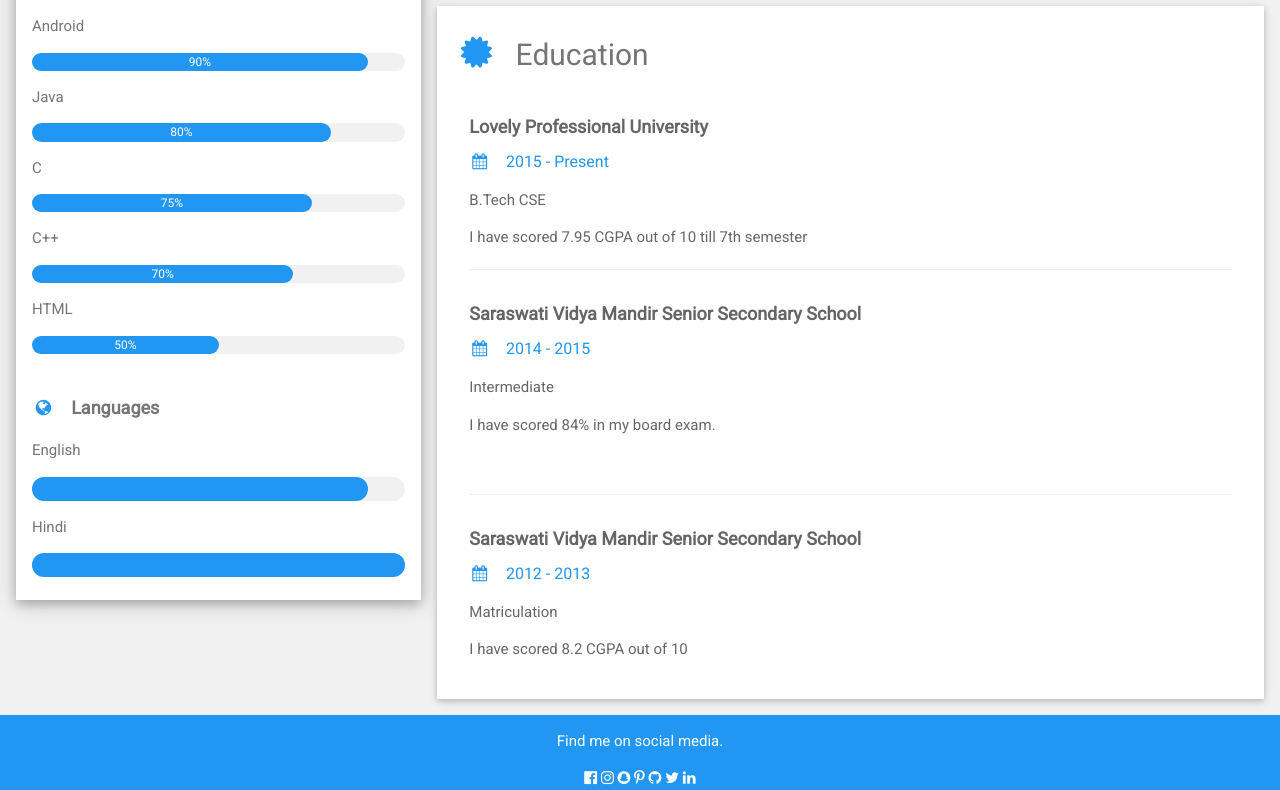
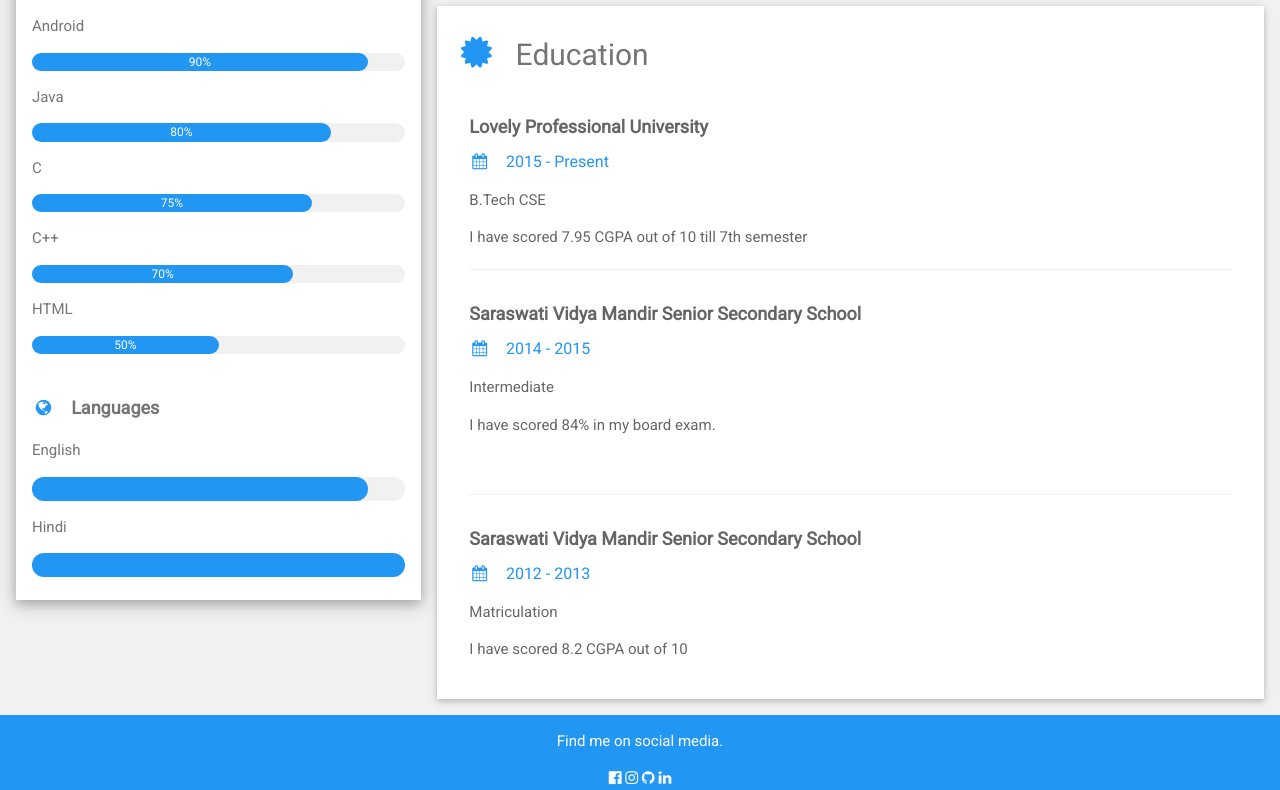
Before and after one commit to tarunmittal2012/tarunmittal2012.github.io, a plain HTML site: page index.html in a window 1280 px wide. Shown: the part 637-1427 px from the top of the page. Drawn offline with nearby package versions, Linux system fonts and the light colour scheme.

Commit message:
Update index.html

```diff
--- a/index.html
+++ b/index.html
@@ -142,11 +142,8 @@ attendence, suspension, fee status etc.</p>
   <p>Find me on social media.</p>
   <i class="fa fa-facebook-official w3-hover-opacity"></i>
   <i class="fa fa-instagram w3-hover-opacity"></i>
-  <i class="fa fa-snapchat w3-hover-opacity"></i>
-  <i class="fa fa-pinterest-p w3-hover-opacity"></i>
   <i class ="fa fa-github w3-hover-opacity">
 <a href="https://github.com/tarunmittal2012"></a></i>
-  <i class="fa fa-twitter w3-hover-opacity"></i>
   <i class="fa fa-linkedin w3-hover-opacity"></i>
 </footer>
 
```
